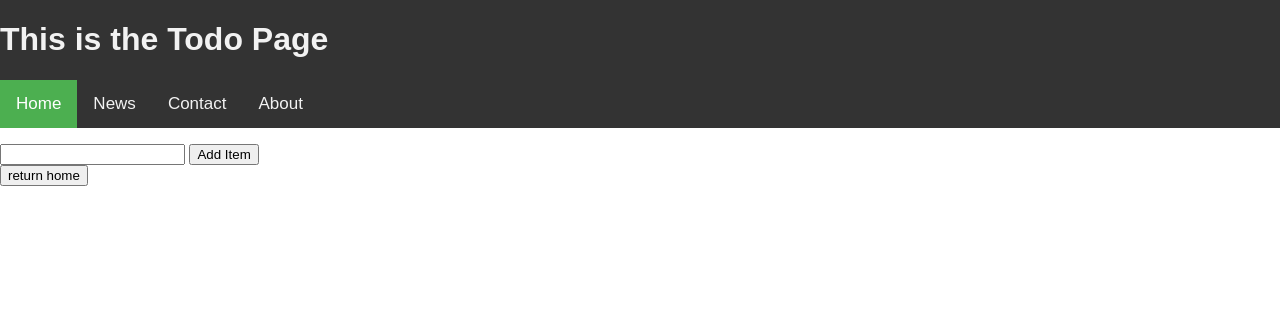
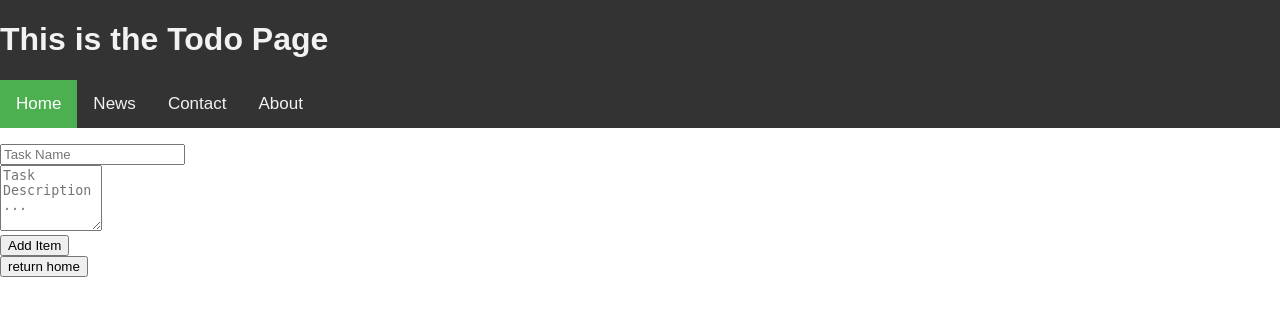
Before and after one commit to zcfilosi/mysite, a Django app: page /todo/ in a window 1280 px wide. Shown: the top 316 px of the page. Run offline with Django 3.2, Linux system fonts and the light colour scheme; data comes from the database, SQL or seed files in the repository; both versions use the stored data as it was after the commit.

Commit message:
Delete node complete, need to implement node traversal backwards

```diff
--- a/templates/baselist.html
+++ b/templates/baselist.html
@@ -1,21 +1,31 @@
 {% extends 'todo.html' %}
 
 {% block content %}
-<ul>
+<ul style="list-style:none">
     {% for todo_item in all_items %}
       <li>
         <input type="checkbox">
+        <script type="text/javascript">
+          function showDescription(id){
+            alert(document.getElementById('descText-'+id).value)
+          }
+        </script>
         <a href="/todo/{{todo_item.id}}">{{ todo_item.content }}</a>
         <form class="removeTodoItem" action="/removeTodo/{{todo_item.id}}"
         style = "display:inline"
         method="post"> {% csrf_token %}
-          <input type="submit" name="" class="button" value="Delete">
+          <input type="submit" name="" class="delButton" value="Delete">
         </form>
+        <input type="hidden" id="descText-{{todo_item.id}}"name="" value="{{todo_item.description}}">
+        <button type="button" onclick="showDescription({{todo_item.id}})" class ="button" name="button">Description</button>
       </li>
     {% endfor %}
 </ul>
-<form class="addTodoForm" action="/addTodo/" method="post"> {% csrf_token %}
-  <input type="text" name="content" value="">
+<form class="addTodoForm" action="/addTodo/" id="addForm" method="post"> {% csrf_token %}
+  <input type="text" name="content" placeholder="Task Name" value="">
+  <br/>
+  <textarea name="description" form = "addForm" maxlength = "200" rows="4" cols="10" placeholder="Task Description ..."></textarea>
+  <br/>
   <input type="hidden" name="parent_id" value="{{parent_id}}">
   <input type="submit" name="" value="Add Item">
 </form>
--- a/templates/todo.html
+++ b/templates/todo.html
@@ -13,6 +13,17 @@
     }
     .button {
       background-color: #4CAF50; /* Green */
+      border: none;
+      color: white;
+      text-align: center;
+      text-decoration: none;
+      display: inline-block;
+      font-size: 12px;
+      cursor: pointer;
+      border-radius: 20%;
+    }
+    .delButton {
+      background-color: #B22222; /* Green */
       border: none;
       color: white;
       text-align: center;
--- a/todo/models.py
+++ b/todo/models.py
@@ -4,3 +4,4 @@ from django.db import models
 class todoItem(models.Model):
     content = models.TextField()
     parent_id = models.IntegerField()
+    description = models.CharField(max_length=200, blank=True, default='')
--- a/todo/views.py
+++ b/todo/views.py
@@ -19,12 +19,25 @@ def todoView(request, par_id = None):
         )
 
 def addTodoView(request):
-    new_item = todoItem(content = request.POST['content'], parent_id = request.POST['parent_id'])
+    new_item = todoItem(content = request.POST['content'], parent_id = request.POST['parent_id'], description = request.POST['description'])
     new_item.save()
     return HttpResponseRedirect('/todo/'+ request.POST['parent_id'])
 
 def removeTodoView(request, todo_id):
     deleteItem = todoItem.objects.get(id = todo_id)
-    delItemId = deleteItem.parent_id
+    delItemParentId = deleteItem.parent_id
+    delItemId = deleteItem.id
     deleteItem.delete()
-    return HttpResponseRedirect('/todo/'+ str(delItemId))
+    cascadeDelete(delItemId)
+    return HttpResponseRedirect('/todo/'+ str(delItemParentId))
+
+
+def cascadeDelete(parent_id):
+    child_list = list(todoItem.objects.filter(parent_id = parent_id))
+    if not child_list:
+        return None
+    else:
+        for item in child_list:
+            this_id = item.id
+            item.delete()
+            cascadeDelete(this_id)
```
Also changed, not shown: db.sqlite3, todo/migrations/0006_todoitem_description.py (added).
